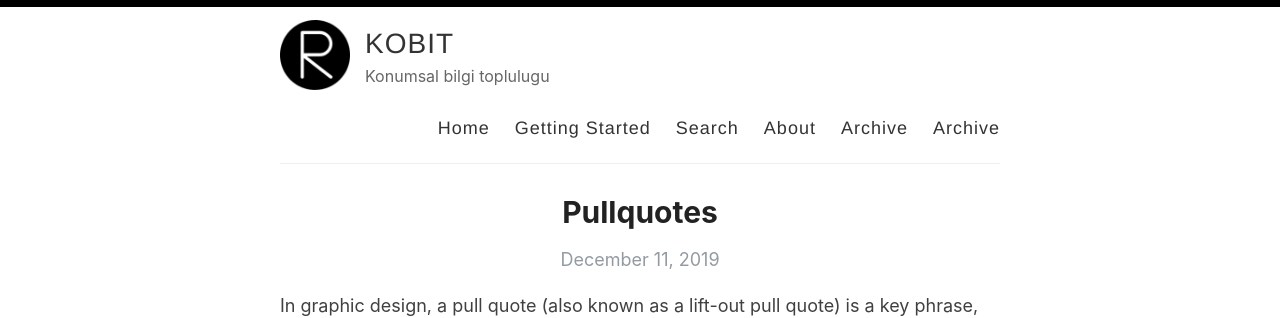
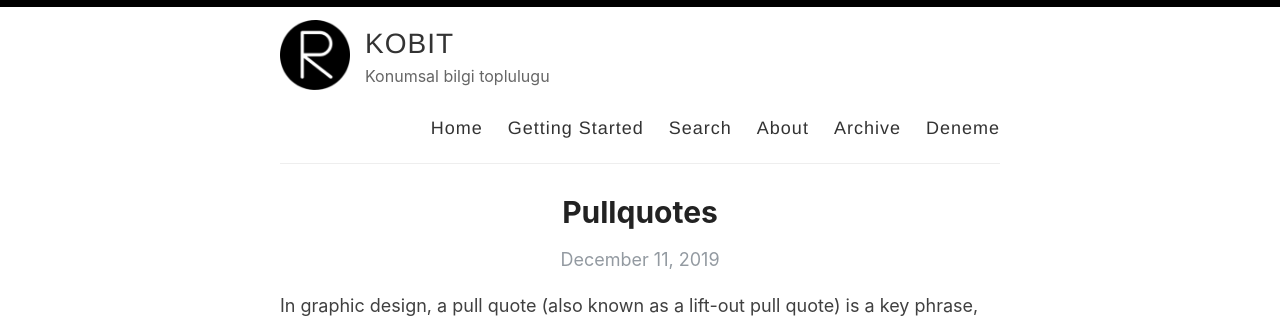
Before and after one commit to kabarmaz/kabarmaz, a Jekyll site: the page built from index.html, in a window 1280 px wide and 900 px high. Shown: the top 318 px of the window. Built offline with Jekyll 4.4.1, drawn with Linux system fonts in a browser that asks for light colours; the list of posts is cut into pages by our own code.

Commit message:
Update default.html

```diff
--- a/_layouts/default.html
+++ b/_layouts/default.html
@@ -33,7 +33,7 @@
               <a href="{{ site.baseurl }}/search">Search</a>
               <a href="{{ site.baseurl }}/about">About</a>
               <a href="{{ site.baseurl }}/archive">Archive</a>
-              <a href="{{ site.baseurl }}/archive">Archive</a>
+              <a href="{{ site.baseurl }}/deneme">Deneme</a>
             </nav>
           </header>
         </div>
```
